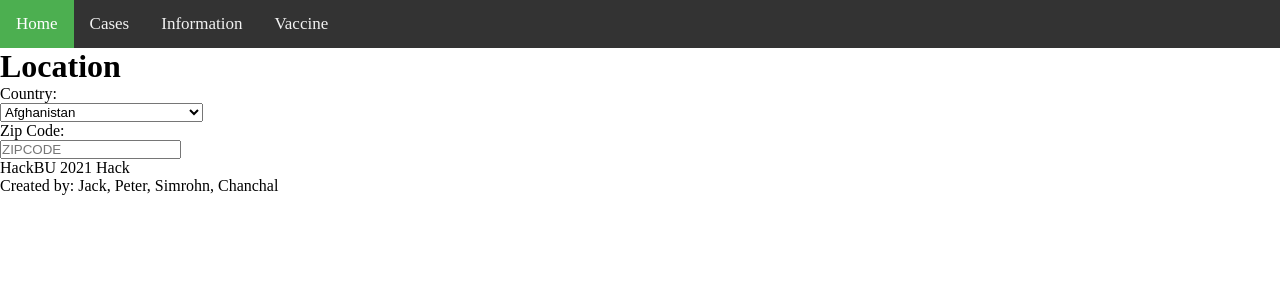
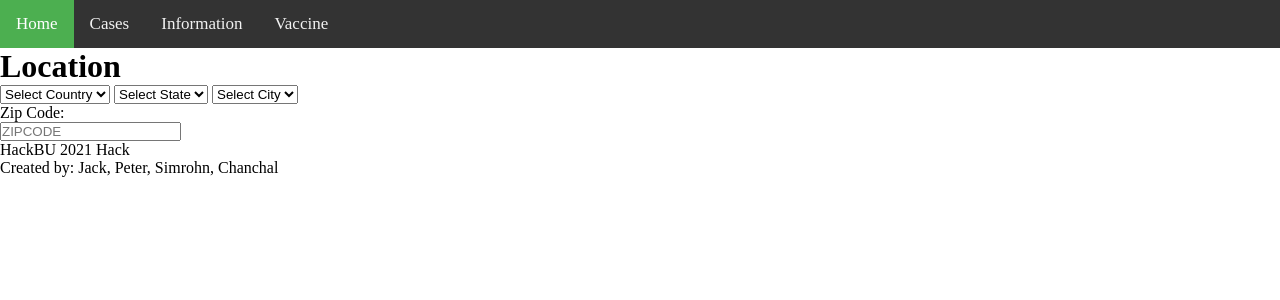
Before and after one commit to JA7ja/CovidForecast, a Flask app: page /home.html in a window 1280 px wide. Shown: the top 300 px of the page. Run offline with Flask 2, Linux system fonts and the light colour scheme; some libraries are stand-ins or nearby versions.

Commit message:
dropdown country/state/city

```diff
--- a/templates/home.html
+++ b/templates/home.html
@@ -1,9 +1,13 @@
 <!DOCTYPE html>
 <html>
+
 <head>
 	<title></title>
 	<link rel="stylesheet" type="text/css" href="{{ url_for('static', filename='css/style.css') }}">
+	<script src="http://ajax.googleapis.com/ajax/libs/jquery/1.11.1/jquery.min.js"></script>
+	<script src="http://geodata.solutions/includes/countrystatecity.js"></script>
 </head>
+
 <body class="home">
 	<div class= "topnav">
 		<a class="active" href="home.html">Home</a>
@@ -12,7 +16,21 @@
 		<a href="vaccine.html">Vaccine</a>
 	</div>
 	<h1>Location</h1>
-	<form>
+
+	<div>
+		<select name="country" class="countries" id="countryId">
+	    <option value="">Select Country</option>
+		</select>
+		<select name="state" class="states" id="stateId">
+		    <option value="">Select State</option>
+		</select>
+		<select name="city" class="cities" id="cityId">
+		    <option value="">Select City</option>
+		</select>
+
+	</div>
+
+	<!-- <form>
 		<p>Country:</p>
 		<select id="country" name="country">
 		   <option value="Afganistan">Afghanistan</option>
@@ -262,14 +280,17 @@
 		   <option value="Zambia">Zambia</option>
 		   <option value="Zimbabwe">Zimbabwe</option>
 		</select>
-	</form>
+	</form> -->
 	<form name="locationData" action="home.html" method="POST">
 		<p>Zip Code:</p>
 		<input id="zip" name="zip" placeholder="ZIPCODE" type="text" pattern="[0-9]*">
 	</form>
 </body>
+
 <footer>
 	<p>HackBU 2021 Hack</p>
 	<p>Created by: Jack, Peter, Simrohn, Chanchal</p>
 </footer>
+
+
 </html>
```
